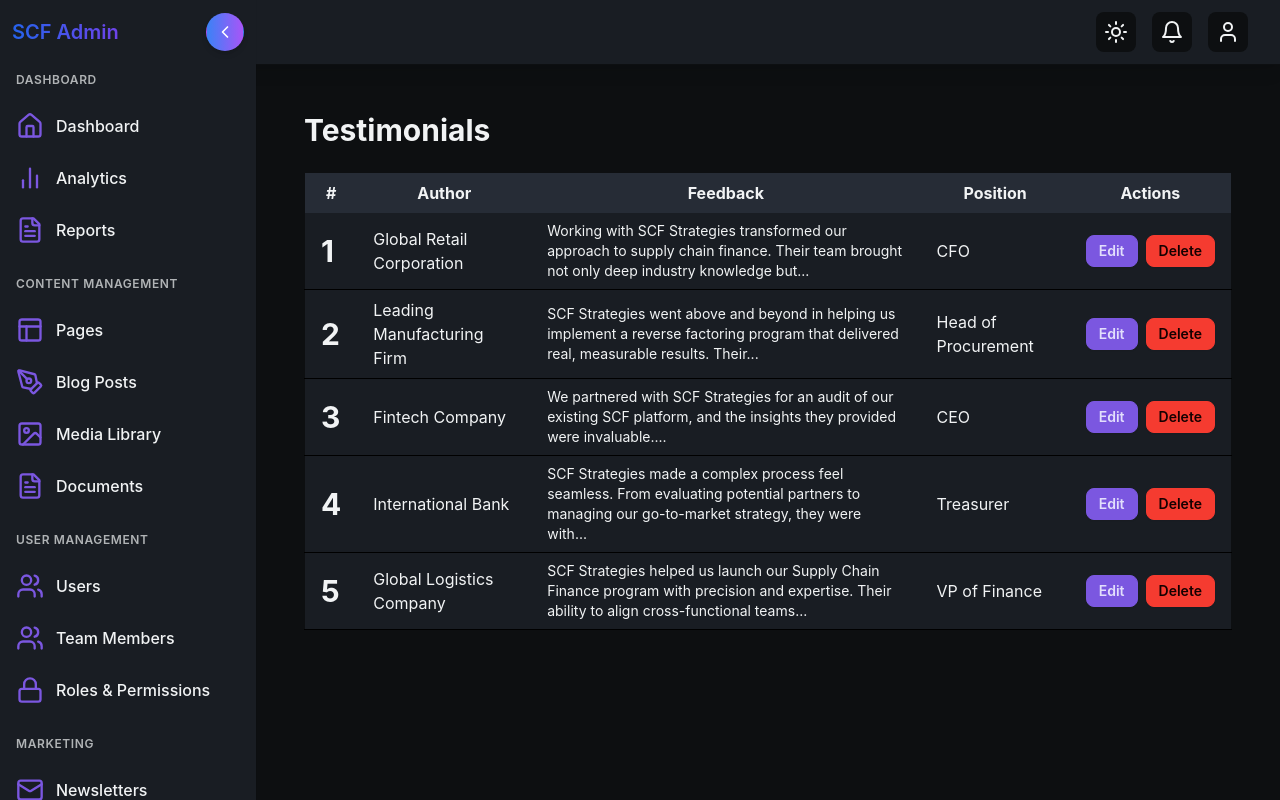
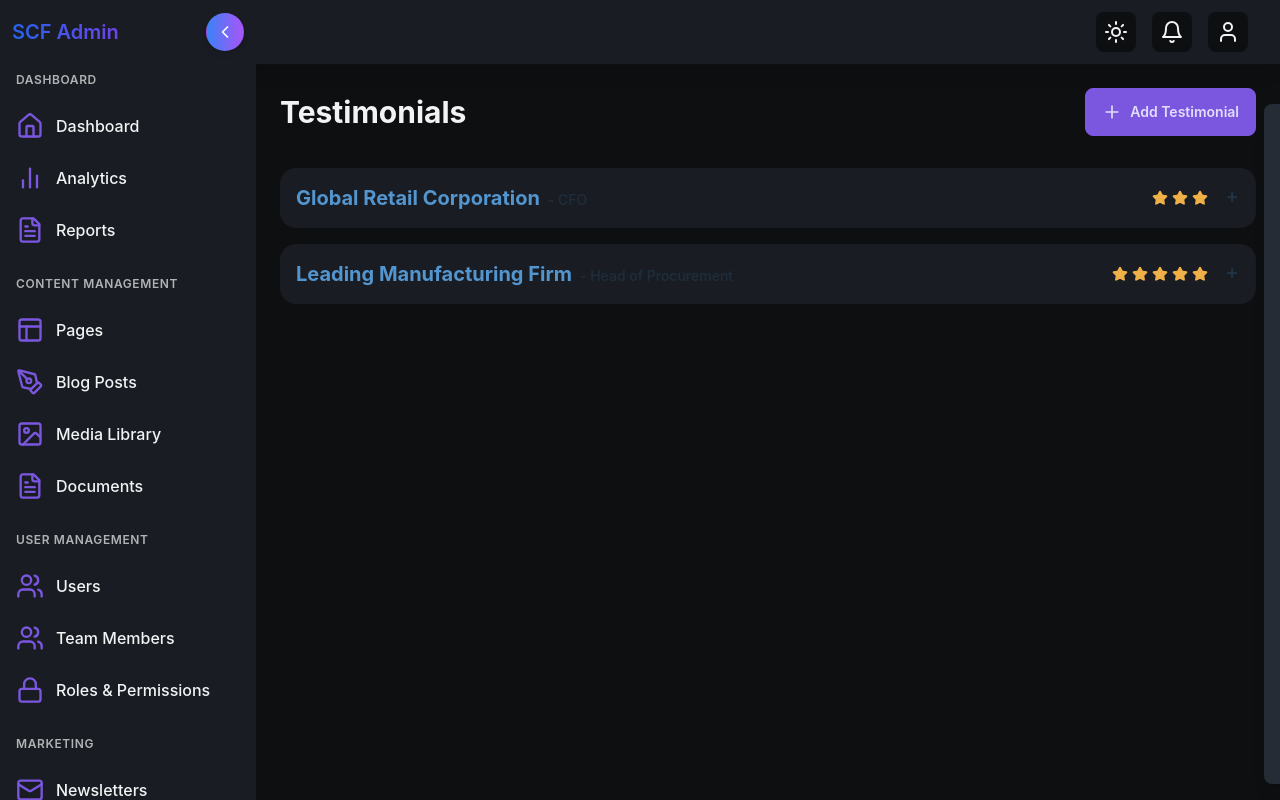
Before and after one commit to Sangi2020/scf-cms-web, a React (Vite) app: page /testimonials in a window 1280 px wide. Built offline with nearby package versions, Linux system fonts and the light colour scheme.

Commit message:
Updated social media layout

```diff
--- a/src/pages/socialmedia/SocialMediaLayout.jsx
+++ b/src/pages/socialmedia/SocialMediaLayout.jsx
@@ -126,10 +126,10 @@ const SocialMediaLayout = () => {
           <table className="table w-full ">
             <thead>
               <tr className="text-base text-neutral-content">
-                <th className="w-1/4">Platform</th>
-                <th className="w-1/4">URL</th>
-                <th className="w-1/4">Status</th>
-                <th className="w-1/4 ">Actions</th>
+                <th className="w-1/5">Platform</th>
+                <th className="w-1/5">URL</th>
+                <th className="w-1/5">Status</th>
+                <th className="w-1/5 ">Actions</th>
               </tr>
             </thead>
             <tbody>
@@ -157,7 +157,7 @@ const SocialMediaLayout = () => {
                         type="text"
                         value={newLink}
                         onChange={(e) => setNewLink(e.target.value)}
-                        className="input input-bordered w-full max-w-xs text-neutral-content"
+                        className="input input-bordered w-full max-w-xs focus:outline-none  input-sm text-neutral-content"
                       />
                     ) : (
                       <div className="flex items-center gap-2">
@@ -174,7 +174,7 @@ const SocialMediaLayout = () => {
                   <td>
                     <button
                       onClick={() => handleToggleStatus(platform)}
-                      className={`badge badge-lg text-white ${details.active ? 'badge-success' : 'badge-error'} gap-1`}
+                      className={`badge badge-lg text-sm focus:outline-none hover:border-none text-white ${details.active ? 'badge-success' : 'badge-error'} gap-1`}
                     >
                       {details.active ? (
                         <CheckCircle className="w-4 h-4" />
--- a/src/pages/testimonials/TestimonialLayout.jsx
+++ b/src/pages/testimonials/TestimonialLayout.jsx
@@ -1,130 +1,129 @@
 import React, { useState } from "react";
+import { Star, Plus } from "lucide-react";
 
-function TestimonialLayout() {
+const TestimonialLayout = () => {
   const [testimonials, setTestimonials] = useState([
     {
-      text: "Working with SCF Strategies transformed our approach to supply chain finance. Their team brought not only deep industry knowledge but also a hands-on, practical approach to implementation. Thanks to their guidance, we optimized our SCF program and improved cash flow significantly.",
+      text: "Working with SCF Strategies transformed our approach to supply chain finance...",
       author: "Global Retail Corporation",
       position: "CFO",
-      rating: 5,
+      rating: 3,
       id: 1,
     },
     {
-      text: "SCF Strategies went above and beyond in helping us implement a reverse factoring program that delivered real, measurable results. Their expertise in supplier onboarding and working capital analysis was instrumental in the success of our initiative.",
+      text: "SCF Strategies went above and beyond in helping us implement a reverse factoring program...",
       author: "Leading Manufacturing Firm",
       position: "Head of Procurement",
       rating: 5,
       id: 2,
     },
-    {
-      text: "We partnered with SCF Strategies for an audit of our existing SCF platform, and the insights they provided were invaluable. They not only identified gaps but gave us clear, actionable recommendations to improve performance. Their team's professionalism and dedication were outstanding.",
-      author: "Fintech Company",
-      position: "CEO",
-      rating: 5,
-      id: 3,
-    },
-    {
-      text: "SCF Strategies made a complex process feel seamless. From evaluating potential partners to managing our go-to-market strategy, they were with us every step of the way. The team's industry experience was clearly evident, and we've seen incredible improvements in both our supplier relationships and cash flow.",
-      author: "International Bank",
-      position: "Treasurer",
-      rating: 5,
-      id: 4,
-    },
-    {
-      text: "SCF Strategies helped us launch our Supply Chain Finance program with precision and expertise. Their ability to align cross-functional teams and navigate the challenges of accounting treatment was a game-changer for us. They're not just consultants – they're true partners in success.",
-      author: "Global Logistics Company",
-      position: "VP of Finance",
-      rating: 5,
-      id: 5,
-    },
   ]);
 
-  const [isModalOpen, setIsModalOpen] = useState(false);
-  const [selectedTestimonial, setSelectedTestimonial] = useState(null);
+  const [newTestimonial, setNewTestimonial] = useState({
+    text: "",
+    author: "",
+    position: "",
+    rating: 5,
+  });
 
-  const handleDeleteClick = (testimonial) => {
-    setSelectedTestimonial(testimonial);
-    setIsModalOpen(true);
-  };
-
-  const confirmDelete = () => {
-    setTestimonials((prev) =>
-      prev.filter((item) => item.id !== selectedTestimonial.id)
-    );
-    setIsModalOpen(false);
-    setSelectedTestimonial(null);
+  const handleAddTestimonial = (e) => {
+    e.preventDefault();
+    const id = Math.max(...testimonials.map((t) => t.id)) + 1;
+    setTestimonials([...testimonials, { ...newTestimonial, id }]);
+    setNewTestimonial({ text: "", author: "", position: "", rating: 5 });
   };
 
   return (
-    <div className="p-6">
-      <h1 className="text-3xl font-bold mb-6 text-neutral-content">Testimonials</h1>
-      <div className="overflow-x-auto">
-        <table className="table-auto w-full border-collapse border border-base-300 shadow-lg rounded-lg">
-          <thead>
-            <tr className="bg-base-100 text-neutral-content">
-              <th className="px-4 py-2">#</th>
-              <th className="px-4 py-2">Author</th>
-              <th className="px-4 py-2">Feedback</th>
-              <th className="px-4 py-2">Position</th>
-              <th className="px-4 py-2">Actions</th>
-            </tr>
-          </thead>
-          <tbody>
-            {testimonials.map((testimonial, index) => (
-              <tr key={testimonial.id} className="hover:bg-base-300 text-neutral-content">
-                <td className="border-b border-black bg-base-200 px-4  font-bold text-3xl py-2">{index + 1}</td>
-                <td className="border-b border-black bg-base-200 px-4 py-2">{testimonial.author}</td>
-                <td className="border-b border-black bg-base-200 px-4 text-sm py-2">
-  {testimonial.text.split(" ").slice(0, 20).join(" ")}...
-</td>
-                <td className="border-b border-black bg-base-200 px-4 py-2">{testimonial.position}</td>
-                <td className="border-b border-black bg-base-200 px-4 py-2 text-center">
-                  <div className="flex justify-center space-x-2">
-                    <button className="btn btn-sm btn-primary">Edit</button>
-                    <button
-                      className="btn btn-sm btn-error"
-                      onClick={() => handleDeleteClick(testimonial)}
-                    >
-                      Delete
-                    </button>
+    <div className="min-h-screen relative">
+      {/* Drawer */}
+      <div className="drawer drawer-end">
+        <input id="testimonial-drawer" type="checkbox" className="drawer-toggle" />
+        <div className="drawer-content">
+          {/* Header */}
+          <div className="flex justify-between items-center mb-8">
+            <h1 className="text-3xl font-bold text-neutral-content">Testimonials</h1>
+            <label htmlFor="testimonial-drawer" className="btn btn-primary gap-2">
+              <Plus className="w-5 h-5" />
+              Add Testimonial
+            </label>
+          </div>
+
+          {/* Testimonial List */}
+          <div className="mx-auto">
+            {testimonials.map((testimonial) => (
+              <div key={testimonial.id} className="collapse collapse-plus bg-base-200 mb-4">
+                <input type="radio" name="testimonial-accordion" />
+                <div className="collapse-title text-xl font-medium flex items-center justify-between pr-12">
+                  <div>
+                    <span className="font-bold text-accent">{testimonial.author}</span>
+                    <span className="text-sm opacity-70 ml-2">- {testimonial.position}</span>
                   </div>
-                </td>
-              </tr>
+                  <div className="flex items-center space-x-1">
+                    {[...Array(testimonial.rating)].map((_, i) => (
+                      <Star key={i} className="w-4 h-4 fill-warning text-warning" />
+                    ))}
+                  </div>
+                </div>
+                <div className="collapse-content">
+                  <p className="text-base-content">{testimonial.text}</p>
+                </div>
+              </div>
             ))}
-          </tbody>
-        </table>
-      </div>
-
-      {/* Confirmation Modal */}
-      {isModalOpen && (
-        <div className="fixed inset-0 flex items-center justify-center bg-black bg-opacity-50">
-          <div className="bg-white rounded-lg p-6 shadow-lg w-1/3">
-            <h3 className="text-xl font-bold mb-4 text-gray-800">
-              Confirm Delete
-            </h3>
-            <p className="text-gray-600 mb-6">
-              Are you sure you want to delete the testimonial from{" "}
-              <span className="font-semibold">{selectedTestimonial?.author}</span>?
-            </p>
-            <div className="flex justify-end space-x-4">
-              <button
-                className="btn btn-sm btn-error"
-                onClick={confirmDelete}
-              >
-                Yes, Delete
-              </button>
-              <button
-                className="btn btn-sm"
-                onClick={() => setIsModalOpen(false)}
-              >
-                Cancel
-              </button>
-            </div>
           </div>
         </div>
-      )}
+
+        {/* Drawer Sidebar */}
+        <div className="drawer-side z-30"  >
+          <label
+            htmlFor="testimonial-drawer"
+            className="drawer-overlay"
+            onClick={() => setShowDrawer(false)}
+          ></label>
+          <div className="p-4 md:w-[40%] w-full sm:w-1/2 overflow-y-scroll bg-base-100 h-[85vh] text-base-content absolute bottom-4 right-4 rounded-lg shadow-lg">
+            <h2 className="text-lg font-bold mb-4">Add New Testimonial</h2>
+            <form>
+              <div className="mb-4">
+                <label className="block text-sm font-medium mb-1">
+                  Name
+                </label>
+                <input
+                  type="text"
+                  placeholder="Enter your name"
+                  className="input input-bordered z-50 w-full"
+                />
+              </div>
+              <div className="mb-4">
+                <label className="block text-sm font-medium mb-1">
+                  Feedback
+                </label>
+                <textarea
+                  placeholder="Enter feedback"
+                  className="textarea textarea-bordered w-full"
+                ></textarea>
+              </div>
+              <button
+                type="submit"
+                className="btn btn-primary w-full"
+                onClick={(e) => {
+                  e.preventDefault();
+                  setTestimonials((prev) => [
+                    ...prev,
+                    {
+                      name: "New User",
+                      feedback: "This is a great testimonial!",
+                    },
+                  ]);
+                  setShowDrawer(false);
+                }}
+              >
+                Save Testimonial
+              </button>
+            </form>
+          </div>
+        </div>
+      </div>
     </div>
   );
-}
+};
 
 export default TestimonialLayout;
```
